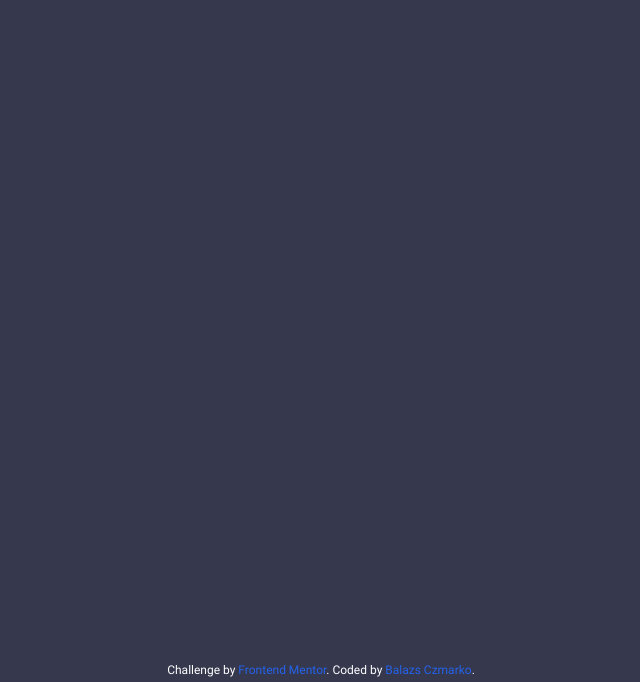
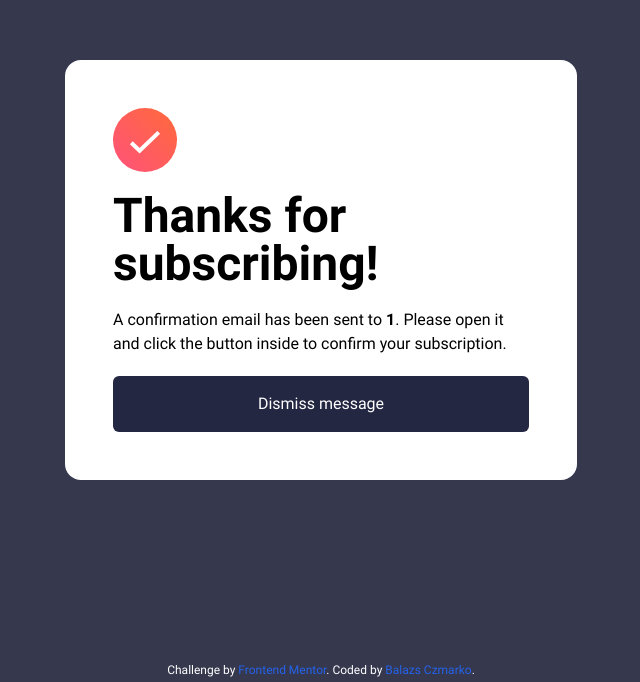
Before and after one commit to czBalazs98/newsletter-sign-up-angular, an Angular app: page /sign-up-success/1 in a window 1280 px wide. Before the commit this address led to /. Shown: the part 118-800 px from the top of the page, without its empty margins (319-959 px from the left). Built offline with nearby package versions, Linux system fonts and the light colour scheme.

Commit message:
implemented success component (#5)
* added hover styles to subscribe button

* added hover styles to subscribe button

* implemented success component

---------

Co-authored-by: bczmarko <bczmarko@intrend.hu>

```diff
--- a/src/app/app.component.html
+++ b/src/app/app.component.html
@@ -1,4 +1,4 @@
-<div class="m-auto">
+<div class="m-auto flex flex-col flex-grow sm:flex-grow-0">
     <router-outlet></router-outlet>
 </div>
 <app-footer></app-footer>
--- a/src/app/app.module.ts
+++ b/src/app/app.module.ts
@@ -7,13 +7,15 @@ import { NewsletterSignUpComponent } from './components/newsletter-sign-up/newsl
 import { FooterComponent } from './components/footer/footer.component';
 import { NewsletterListItemComponent } from './components/newsletter-list-item/newsletter-list-item.component';
 import { AppRoutingModule } from './app-routing.module';
+import { NewsletterSignUpSuccessComponent } from './components/newsletter-sign-up-success/newsletter-sign-up-success.component';
 
 @NgModule({
   declarations: [
     AppComponent,
     NewsletterSignUpComponent,
     FooterComponent,
-    NewsletterListItemComponent
+    NewsletterListItemComponent,
+    NewsletterSignUpSuccessComponent
   ],
   imports: [
     BrowserModule,
--- /dev/null
+++ b/src/app/components/newsletter-sign-up-success/newsletter-sign-up-success.component.html
@@ -0,0 +1,22 @@
+<div
+  class="bg-white rounded-none sm:rounded-2xl p-12 max-w-lg flex flex-col flex-grow"
+>
+  <div class="space-y-5 flex-grow">
+    <img src="../../../assets/images/icon-success.svg" alt="Success icon" />
+
+    <h1 class="text-5xl font-bold">Thanks for subscribing!</h1>
+
+    <p>
+      A confirmation email has been sent to <b>{{ emailAddress }}</b
+      >. Please open it and click the button inside to confirm your
+      subscription.
+    </p>
+  </div>
+
+  <button
+    class="function-button w-full bg-dark-slate-grey text-white rounded-md py-4 mt-5"
+    (click)="redirectToSignUp()"
+  >
+    Dismiss message
+  </button>
+</div>
--- /dev/null
+++ b/src/app/components/newsletter-sign-up-success/newsletter-sign-up-success.component.scss
@@ -0,0 +1,5 @@
+:host {
+    display: flex;
+    flex-direction: column;
+    flex-grow: 1;
+}
--- /dev/null
+++ b/src/app/components/newsletter-sign-up-success/newsletter-sign-up-success.component.ts
@@ -0,0 +1,21 @@
+import { Component, Input } from '@angular/core';
+import { Router } from '@angular/router';
+
+@Component({
+  selector: 'app-newsletter-sign-up-success',
+  templateUrl: './newsletter-sign-up-success.component.html',
+  styleUrls: ['./newsletter-sign-up-success.component.scss']
+})
+export class NewsletterSignUpSuccessComponent {
+
+  @Input()
+  emailAddress!: string;
+
+  constructor(private router: Router) {
+  }
+
+  redirectToSignUp() {
+    this.router.navigate(['/sign-up']);
+  }
+
+}
--- a/src/app/components/newsletter-sign-up/newsletter-sign-up.component.html
+++ b/src/app/components/newsletter-sign-up/newsletter-sign-up.component.html
@@ -1,5 +1,5 @@
 <div
-  class="flex flex-col-reverse sm:flex-row sm:p-4 bg-white rounded-none sm:rounded-2xl h-full"
+  class="flex flex-col-reverse sm:flex-row sm:p-4 bg-white rounded-none sm:rounded-2xl"
 >
   <div class="px-8 py-16">
     <h1 class="text-5xl font-bold mb-7">Stay updated!</h1>
@@ -12,7 +12,7 @@
       text="Product discovery and building what matters"
     ></app-newsletter-list-item>
     <app-newsletter-list-item
-      text="Measuring to ensure updates are a succes"
+      text="Measuring to ensure updates are a success"
     ></app-newsletter-list-item>
     <app-newsletter-list-item text="And much more!"></app-newsletter-list-item>
 
@@ -21,11 +21,11 @@
         <label for="email-address"
           >E-mail address</label
         >
-        <p class="text-red-400" *ngIf="emailAddress.invalid && emailAddress.touched">Valid email required</p>
+        <p class="text-red-400" *ngIf="emailAddress.invalid && emailAddress.dirty">Valid email required</p>
       </div>
       <input
         class="w-full rounded-md focus:outline-none border-gray-400 focus:border-black hover:border-black border-2 p-3 mt-1"
-        [ngClass]="emailAddress.invalid && emailAddress.touched ? 'bg-red-100 text-red-400 border-red-200 focus:border-red-400 hover:border-red-400' : ''"
+        [ngClass]="emailAddress.invalid && emailAddress.dirty ? 'bg-red-100 text-red-400 border-red-200 focus:border-red-400 hover:border-red-400' : ''"
         id="email-address"
         type="email"
         placeholder="email@company.com"
@@ -33,7 +33,7 @@
       />
 
       <button
-        class="subscribe-button w-full bg-dark-slate-grey text-white rounded-md py-4 mt-5"
+        class="function-button w-full bg-dark-slate-grey text-white rounded-md py-4 mt-5"
         (click)="subscribe()"
       >
         Subscribe to monthly newsletter
--- a/src/app/components/newsletter-sign-up/newsletter-sign-up.component.ts
+++ b/src/app/components/newsletter-sign-up/newsletter-sign-up.component.ts
@@ -1,5 +1,6 @@
 import { Component } from '@angular/core';
 import { FormControl, Validators } from '@angular/forms';
+import { Router } from '@angular/router';
 
 @Component({
   selector: 'app-newsletter-sign-up',
@@ -8,11 +9,15 @@ import { FormControl, Validators } from '@angular/forms';
 })
 export class NewsletterSignUpComponent {
 
+  constructor(private router: Router) { }
+
   emailAddress = new FormControl('', [Validators.required, Validators.email]);
 
   subscribe() {
     if (this.emailAddress.valid) {
-      console.log(this.emailAddress.value);
+      this.router.navigate(['/sign-up-success/' + this.emailAddress.value]);
+    } else {
+      this.emailAddress.markAsDirty();
     }
   }
 }
--- a/src/styles.scss
+++ b/src/styles.scss
@@ -25,7 +25,7 @@ body {
   background-color: $dark-slate-grey;
 }
 
-.subscribe-button:hover {
+.function-button:hover {
   background: linear-gradient(to right, $tomato 50%, orange);
   box-shadow: rgba(0, 0, 0, 0.25) 0px 14px 28px, rgba(0, 0, 0, 0.22) 0px 10px 10px;
 }
```
Also changed, not shown: src/app/app-routing.module.ts (+6 -3 lines), 1 other file (tests, documents, lock files or other folders).
